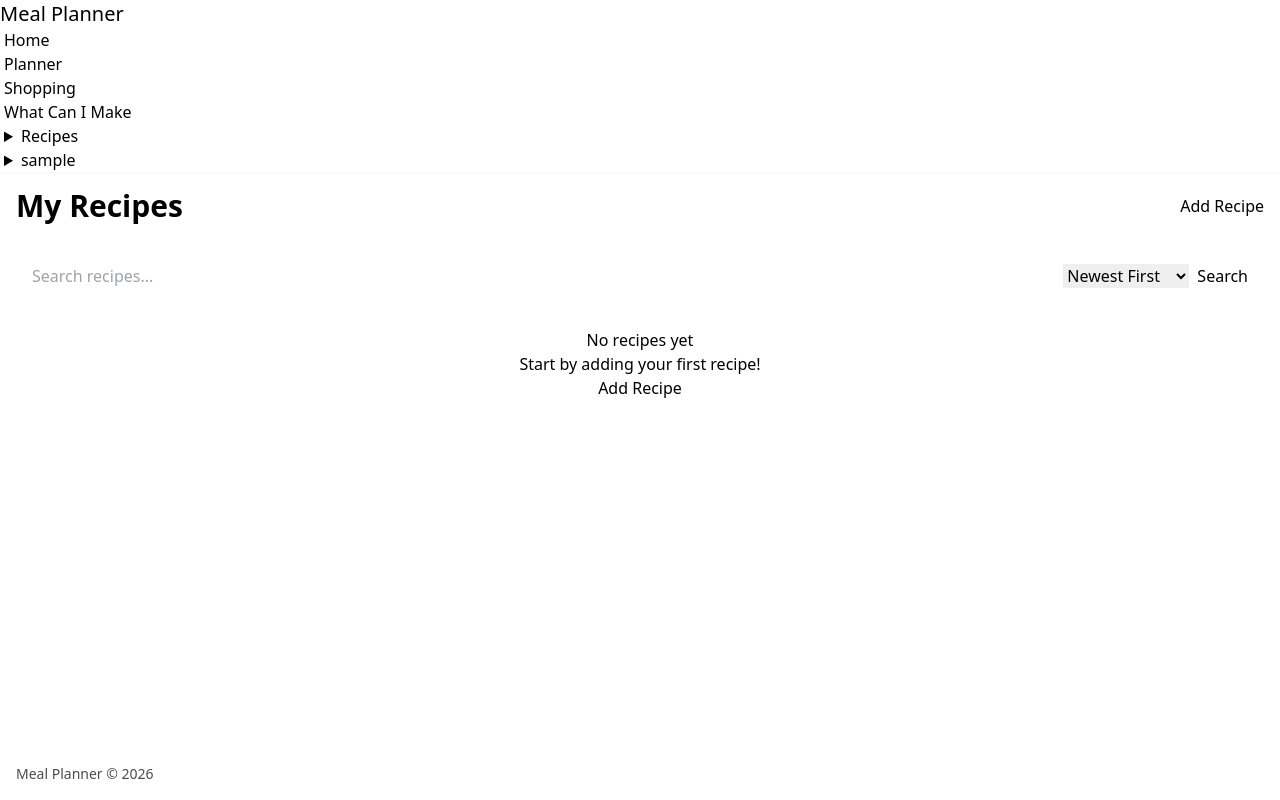
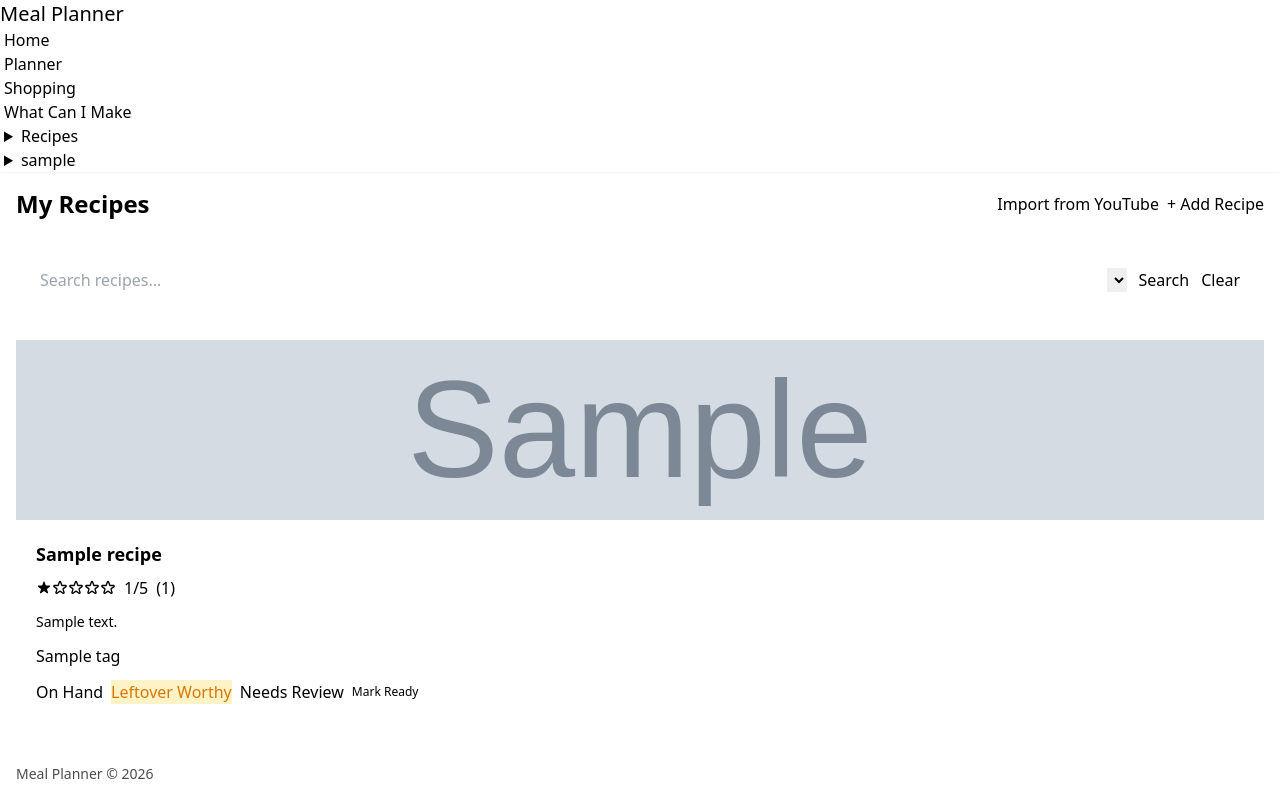
Before and after one commit to mattwilsoncp/MealPlanner, a Django app: page /recipes/ in a window 1280 px wide. Run offline with Django 5.2, Linux system fonts and the light colour scheme; a user stored in the database is signed in; tables that the repository leaves empty hold one stand-in row (values such as "Sample post"); grey boxes marked "Sample" are stand-in pictures; lists and menus that the app fills with data are empty; some libraries are stand-ins or nearby versions.

Commit message:
feat: Phase 1 YouTube import page
- Add /recipes/import/ route
- Create ImportForm with YouTube URL validation (youtube.com, youtu.be)
- Create RecipeImportView with loading state
- Create import template with spinner button
- Add Import from YouTube button to recipe list

Phase 1 complete: URL Import & Validation

Imp-01 through IMP-04 satisfied.

```diff
--- a/recipes/urls.py
+++ b/recipes/urls.py
@@ -8,6 +8,7 @@ app_name = "recipes"
 urlpatterns = [
     # Template views
     path("", views.RecipeListView.as_view(), name="recipe_list"),
+    path("import/", views.RecipeImportView.as_view(), name="recipe_import"),
     path("<int:pk>/", views.RecipeDetailView.as_view(), name="recipe_detail"),
     path("new/", views.RecipeCreateView.as_view(), name="recipe_create"),
     path("<int:pk>/edit/", views.RecipeUpdateView.as_view(), name="recipe_update"),
--- a/recipes/views.py
+++ b/recipes/views.py
@@ -1,3 +1,4 @@
+import re
 from django.contrib.auth.mixins import LoginRequiredMixin
 from django.views.generic import (
     ListView,
@@ -5,6 +6,7 @@ from django.views.generic import (
     CreateView,
     UpdateView,
     DeleteView,
+    FormView,
 )
 from django.urls import reverse_lazy, reverse
 from django.shortcuts import get_object_or_404, redirect
@@ -12,11 +14,29 @@ from django.contrib import messages
 from django.views.decorators.http import require_POST
 from django.db.models import Avg, Q
 from .models import Recipe
-from .forms import RecipeForm, RatingForm
+from .forms import RecipeForm, RatingForm, ImportForm
 from ingredients.models import IngredientLink, Ingredient
 from instructions.models import Instruction
 from tags.models import RecipeTag, Tag
 from ratings.models import Rating
+
+
+UNIT_CHOICES = [
+    ("oz", "ounce"),
+    ("lb", "pound"),
+    ("cup", "cup"),
+    ("tbsp", "tablespoon"),
+    ("tsp", "teaspoon"),
+    ("g", "gram"),
+    ("kg", "kilogram"),
+    ("ml", "milliliter"),
+    ("l", "liter"),
+    ("piece", "piece"),
+    ("clove", "clove"),
+    ("slice", "slice"),
+    ("bunch", "bunch"),
+    ("can", "can"),
+]
 
 
 class RecipeListView(LoginRequiredMixin, ListView):
@@ -31,20 +51,37 @@ class RecipeListView(LoginRequiredMixin, ListView):
         ("title", "Title A-Z"),
     ]
 
+
+class RecipeImportView(LoginRequiredMixin, FormView):
+    form_class = ImportForm
+    template_name = "recipes/import.html"
+    success_url = reverse_lazy("recipe_create")
+
+    def form_valid(self, form):
+        url = form.cleaned_data.get("youtube_url", "")
+        messages.success(
+            self.request,
+            f"Found: {url}. Import functionality coming in later phases.",
+        )
+        return redirect(self.success_url)
+
+    def form_invalid(self, form):
+        for field, errors in form.errors.items():
+            for error in errors:
+                messages.error(self.request, f"{error}")
+        return self.render_to_response(self.get_context_data(form=form))
+
     def get_queryset(self):
-        # Base queryset: filter by household, exclude needs_review
         queryset = Recipe.objects.filter(
             household=self.request.user.household, needs_review=False
         )
 
-        # Search filter
         search_q = self.request.GET.get("q")
         if search_q:
             queryset = queryset.filter(
                 Q(title__icontains=search_q) | Q(description__icontains=search_q)
             )
 
-        # Sorting
         sort_by = self.request.GET.get("sort", "newest")
         if sort_by == "newest":
             queryset = queryset.order_by("-created_at")
@@ -59,7 +96,6 @@ class RecipeListView(LoginRequiredMixin, ListView):
         else:
             queryset = queryset.order_by("-created_at")
 
-        # Optimize with select_related and prefetch_related
         return queryset.select_related("household").prefetch_related(
             "tags", "rating_set"
         )
@@ -83,7 +119,6 @@ class RecipeDetailView(LoginRequiredMixin, DetailView):
         context = super().get_context_data(**kwargs)
         recipe = self.object
 
-        # Get ingredients for this recipe
         context["ingredients"] = (
             IngredientLink.objects.filter(
                 recipe=recipe,
@@ -93,47 +128,20 @@ class RecipeDetailView(LoginRequiredMixin, DetailView):
             .order_by("order")
         )
 
-        context["ingredient_nutrition"] = [
-            {
-                "link_id": ingredient_link.id,
-                "name": ingredient_link.ingredient.name,
-                "usda_food_id": ingredient_link.ingredient.usda_food_id,
-                "calories_kcal": ingredient_link.ingredient.calories_kcal,
-                "protein_g": ingredient_link.ingredient.protein_g,
-                "carbs_g": ingredient_link.ingredient.carbs_g,
-                "fat_g": ingredient_link.ingredient.fat_g,
-                "has_nutrition": any(
-                    value is not None
-                    for value in [
-                        ingredient_link.ingredient.calories_kcal,
-                        ingredient_link.ingredient.protein_g,
-                        ingredient_link.ingredient.carbs_g,
-                        ingredient_link.ingredient.fat_g,
-                    ]
-                ),
-            }
-            for ingredient_link in context["ingredients"]
-        ]
-
-        # Get instructions for this recipe
         context["instructions"] = Instruction.objects.filter(recipe=recipe).order_by(
             "step_number"
         )
 
-        # Get tags for this recipe
         context["tags"] = RecipeTag.objects.filter(recipe=recipe).select_related("tag")
 
-        # Get ratings for this recipe
         context["ratings"] = Rating.objects.filter(recipe=recipe)
 
-        # Compute average rating
         if context["ratings"].exists():
             avg = context["ratings"].values_list("score", flat=True)
             context["average_rating"] = sum(avg) / len(avg)
         else:
             context["average_rating"] = None
 
-        # Add rating form if user hasn't rated yet
         existing_rating = Rating.objects.filter(
             recipe=recipe, user=self.request.user
         ).first()
@@ -150,9 +158,59 @@ class RecipeCreateView(LoginRequiredMixin, CreateView):
     form_class = RecipeForm
     template_name = "recipes/recipe_form.html"
 
+    def get_context_data(self, **kwargs):
+        context = super().get_context_data(**kwargs)
+        context["unit_choices"] = UNIT_CHOICES
+        return context
+
     def form_valid(self, form):
         form.instance.household = self.request.user.household
-        return super().form_valid(form)
+        recipe = form.save(commit=False)
+        recipe.save()
+
+        self._save_ingredients(recipe)
+        self._save_instructions(recipe)
+
+        return redirect("recipes:recipe_detail", pk=recipe.pk)
+
+    def _save_ingredients(self, recipe):
+        names = self.request.POST.getlist("ingredient_name")
+        quantities = self.request.POST.getlist("ingredient_quantity")
+        units = self.request.POST.getlist("ingredient_unit")
+
+        for i, name in enumerate(names):
+            name = name.strip()
+            if name:
+                quantity = (
+                    float(quantities[i]) if i < len(quantities) and quantities[i] else 1
+                )
+                unit = units[i] if i < len(units) and units[i] else "piece"
+
+                ing, _ = Ingredient.objects.get_or_create(
+                    household=recipe.household,
+                    name__iexact=name,
+                    defaults={"household": recipe.household, "name": name},
+                )
+                IngredientLink.objects.create(
+                    recipe=recipe,
+                    ingredient=ing,
+                    quantity=quantity,
+                    unit=unit,
+                )
+
+    def _save_instructions(self, recipe):
+        texts = self.request.POST.getlist("instruction_text")
+        orders = self.request.POST.getlist("instruction_step")
+
+        for i, text in enumerate(texts):
+            text = text.strip()
+            if text:
+                order = int(orders[i]) if i < len(orders) and orders[i] else i + 1
+                Instruction.objects.create(
+                    recipe=recipe,
+                    step_number=order,
+                    text=text,
+                )
 
 
 class RecipeUpdateView(LoginRequiredMixin, UpdateView):
@@ -165,27 +223,72 @@ class RecipeUpdateView(LoginRequiredMixin, UpdateView):
 
     def get_context_data(self, **kwargs):
         context = super().get_context_data(**kwargs)
+        context["unit_choices"] = UNIT_CHOICES
         recipe = self.object
 
-        # Get existing ingredients
         context["ingredients"] = IngredientLink.objects.filter(
             recipe=recipe
         ).select_related("ingredient")
-
-        # Get existing instructions
         context["instructions"] = Instruction.objects.filter(recipe=recipe).order_by(
             "step_number"
         )
-
-        # Get existing tags
         context["tags"] = RecipeTag.objects.filter(recipe=recipe).select_related("tag")
-
-        # Get available tags for household
         context["available_tags"] = Tag.objects.filter(
             household=self.request.user.household
         )
 
         return context
+
+    def form_valid(self, form):
+        recipe = form.save(commit=False)
+        recipe.save()
+
+        IngredientLink.objects.filter(recipe=recipe).delete()
+        self._save_ingredients(recipe)
+
+        Instruction.objects.filter(recipe=recipe).delete()
+        self._save_instructions(recipe)
+
+        return redirect("recipes:recipe_detail", pk=recipe.pk)
+
+    def _save_ingredients(self, recipe):
+        names = self.request.POST.getlist("ingredient_name")
+        quantities = self.request.POST.getlist("ingredient_quantity")
+        units = self.request.POST.getlist("ingredient_unit")
+
+        for i, name in enumerate(names):
+            name = name.strip()
+            if name:
+                quantity = (
+                    float(quantities[i]) if i < len(quantities) and quantities[i] else 1
+                )
+                unit = units[i] if i < len(units) and units[i] else "piece"
+
+                ing, _ = Ingredient.objects.get_or_create(
+                    household=recipe.household,
+                    name__iexact=name,
+                    defaults={"household": recipe.household, "name": name},
+                )
+                IngredientLink.objects.create(
+                    recipe=recipe,
+                    ingredient=ing,
+                    quantity=quantity,
+                    unit=unit,
+                )
+
+    def _save_instructions(self, recipe):
+        texts = self.request.POST.getlist("instruction_text")
+        orders = self.request.POST.getlist("instruction_step")
+
+        for i, text in enumerate(texts):
+            text = text.strip()
+            if text:
+                order = int(orders[i]) if i < len(orders) and orders[i] else i + 1
+                Instruction.objects.create(
+                    recipe=recipe,
+                    step_number=order,
+                    text=text,
+                )
 
 
 class RecipeDeleteView(LoginRequiredMixin, DeleteView):
@@ -199,10 +302,8 @@ class RecipeDeleteView(LoginRequiredMixin, DeleteView):
 
 @require_POST
 def recipe_rate_view(request, pk):
-    """Handle rating a recipe (upsert behavior)."""
     recipe = get_object_or_404(Recipe, pk=pk, household=request.user.household)
 
-    # Check if user already rated this recipe
     existing_rating = Rating.objects.filter(recipe=recipe, user=request.user).first()
 
     if existing_rating:
--- a/templates/recipes/recipe_list.html
+++ b/templates/recipes/recipe_list.html
@@ -14,7 +14,6 @@
             });
             const data = await res.json();
             if (data.success) {
-                // Reload to update UI
                 window.location.reload();
             }
         } catch (e) {
@@ -24,112 +23,128 @@
         }
     }
 }">
-<div class="flex justify-between items-center mb-6">
-    <h1 class="text-3xl font-bold">My Recipes</h1>
-    <a href="{% url 'recipes:recipe_create' %}" class="btn btn-primary">Add Recipe</a>
+<div class="flex flex-col sm:flex-row sm:justify-between sm:items-center gap-4 mb-6">
+    <h1 class="text-2xl font-semibold">My Recipes</h1>
+    <div class="flex gap-2">
+        <a href="{% url 'recipe_import' %}" class="btn-secondary">
+            Import from YouTube
+        </a>
+        <a href="{% url 'recipes:recipe_create' %}" class="btn-primary">
+            + Add Recipe
+        </a>
+    </div>
 </div>
 
-<!-- Search and Sort Form -->
-<form method="get" action="." class="flex flex-wrap gap-2 mb-6 p-4 bg-base-200 rounded-lg">
-    <input type="text" name="q" placeholder="Search recipes..." value="{{ q|default:'' }}" class="input input-bordered flex-1 min-w-[200px]">
-    <select name="sort" class="select select-bordered">
+<form method="get" action="." class="card p-4 sm:p-6 mb-6">
+    <div class="flex flex-wrap gap-3">
+        <input type="text" name="q" placeholder="Search recipes..." value="{{ q|default:'' }}" class="input" style="flex: 1; min-width: 200px;">
+        <select name="sort" class="input input-select" style="width: auto;">
             {% for value, label in sort_choices %}
             <option value="{{ value }}" {% if sort == value %}selected{% endif %}>{{ label }}</option>
             {% endfor %}
         </select>
-    <button type="submit" class="btn btn-primary">Search</button>
+        <button type="submit" class="btn-secondary">
+            Search
+        </button>
         {% if q or sort != 'newest' %}
-    <a href="{% url 'recipes:recipe_list' %}" class="btn btn-ghost">Clear</a>
+        <a href="{% url 'recipes:recipe_list' %}" class="btn-ghost">
+            Clear
+        </a>
         {% endif %}
+    </div>
 </form>
 
 {% if recipes %}
-<div class="grid grid-cols-1 md:grid-cols-2 lg:grid-cols-3 gap-4">
+<div class="grid-cards">
     {% for recipe in recipes %}
-    <div class="card bg-base-300 shadow-xl">
+    <article class="card card-hover overflow-hidden">
         {% if recipe.photo %}
-        <figure>
-            <img src="{{ recipe.photo.url }}" alt="{{ recipe.title }}" class="w-full h-48 object-cover">
-        </figure>
+        <div style="height: 180px; overflow: hidden;">
+            <img src="{{ recipe.photo.url }}" alt="{{ recipe.title }}" class="w-full h-full object-cover">
+        </div>
         {% else %}
-        <figure>
-            <div class="w-full h-48 bg-base-200 flex items-center justify-center">
-                <span class="text-base-content/50">No Photo</span>
+        <div style="height: 180px; background: linear-gradient(135deg, var(--brand-light) 0%, var(--bg-elevated) 100%); display: flex; align-items: center; justify-content: center;">
+            <svg class="w-12 h-12" style="color: var(--brand-primary); opacity: 0.5;" fill="none" stroke="currentColor" viewBox="0 0 24 24">
+                <path stroke-linecap="round" stroke-linejoin="round" stroke-width="1.5" d="M12 6.253v13m0-13C10.832 5.477 9.246 5 7.5 5S4.168 5.477 3 6.253v13C4.168 18.477 5.754 18 7.5 18s3.332.477 4.5 1.253m0-13C13.168 5.477 14.754 5 16.5 5c1.747 0 3.332.477 4.5 1.253v13C19.832 18.477 18.247 18 16.5 18c-1.746 0-3.332.477-4.5 1.253"/>
+            </svg>
         </div>
-        </figure>
         {% endif %}
-        <div class="card-body">
-            <h2 class="card-title">
-                <a href="{% url 'recipes:recipe_detail' recipe.pk %}" class="link link-primary">
+        <div class="p-5">
+            <h3 class="text-lg font-semibold mb-2">
+                <a href="{% url 'recipes:recipe_detail' recipe.pk %}" class="link">
                     {{ recipe.title }}
                 </a>
-            </h2>
-            <!-- Rating stars -->
+            </h3>
+
             {% with recipe.rating_set.all as recipe_ratings %}
             {% if recipe_ratings %}
             {% with recipe_ratings|length as rating_count %}
             {% with recipe_ratings|dictsortreversed:"score"|first as top_rating %}
-            <div class="flex items-center gap-1 text-sm">
-                <span class="font-medium">{{ top_rating.score }}/5</span>
-                <div class="rating rating-xs">
+            <div class="flex items-center gap-2 mb-3">
+                <div class="flex">
                     {% for i in "12345" %}
-                    <input type="radio" class="mask mask-star-2 bg-warning" {% if forloop.counter <= top_rating.score %}checked{% endif %} disabled>
+                    <svg class="w-4 h-4" fill="{% if forloop.counter <= top_rating.score %}{% else %}none{% endif %}" stroke="{% if forloop.counter <= top_rating.score %}{% else %}currentColor{% endif %}" viewBox="0 0 24 24" style="{% if forloop.counter <= top_rating.score %}color: var(--brand-primary);{% else %}color: var(--text-muted);{% endif %}">
+                        <path stroke-linecap="round" stroke-linejoin="round" stroke-width="2" d="M11.049 2.927c.3-.921 1.603-.921 1.902 0l1.519 4.674a1 1 0 00.95.69h4.915c.969 0 1.371 1.24.588 1.81l-3.976 2.888a1 1 0 00-.363 1.118l1.518 4.674c.3.922-.755 1.688-1.538 1.118l-3.976-2.888a1 1 0 00-1.176 0l-3.976 2.888c-.783.57-1.838-.197-1.538-1.118l1.518-4.674a1 1 0 00-.363-1.118l-3.976-2.888c-.784-.57-.38-1.81.588-1.81h4.914a1 1 0 00.951-.69l1.519-4.674z"/>
+                    </svg>
                     {% endfor %}
                 </div>
-                <span class="text-base-content/50">({{ rating_count }})</span>
+                <span class="font-medium">{{ top_rating.score }}/5</span>
+                <span style="color: var(--text-muted);">({{ rating_count }})</span>
             </div>
             {% endwith %}
             {% endwith %}
             {% endif %}
             {% endwith %}
-            <p class="text-base-content/70 line-clamp-2">{{ recipe.description|truncatechars:100 }}</p>
-            <!-- Tags -->
+
+            <p class="text-sm mb-3 line-clamp-2" style="color: var(--text-secondary);">{{ recipe.description|truncatechars:100 }}</p>
+
             {% with recipe.recipetag_set.all as recipe_tags %}
             {% if recipe_tags %}
-            <div class="flex flex-wrap gap-1 mt-2">
+            <div class="flex flex-wrap gap-2 mb-3">
                 {% for rt in recipe_tags %}
-                <span class="badge badge-outline badge-sm">{{ rt.tag.name }}</span>
+                <span class="badge">{{ rt.tag.name }}</span>
                 {% endfor %}
             </div>
             {% endif %}
             {% endwith %}
-            <div class="flex gap-2 mt-2 flex-wrap">
+
+            <div class="flex gap-2 flex-wrap">
                 {% if recipe.on_hand_idea %}
-                <span class="badge badge-info">On Hand</span>
+                <span class="badge badge-brand">On Hand</span>
                 {% endif %}
                 {% if recipe.leftover_worthy %}
-                <span class="badge badge-success">Leftover Worthy</span>
+                <span style="background: #fef3c7; color: #d97706;" class="badge">Leftover Worthy</span>
                 {% endif %}
                 {% if recipe.needs_review %}
-                <span class="badge badge-warning">Needs Review</span>
+                <span class="badge badge-error">Needs Review</span>
                 <button @click="toggleReview({{ recipe.pk }}, {{ recipe.needs_review|yesno:'true,false' }})"
-                        class="btn btn-xs btn-ghost"
+                        class="btn-ghost text-xs"
                         :disabled="toggling[{{ recipe.pk }}]">
-                    <span x-show="toggling[{{ recipe.pk }}]" class="loading loading-spinner loading-xs"></span>
-                    <span x-show="!toggling[{{ recipe.pk }}">Mark Ready</span>
+                    <span x-show="toggling[{{ recipe.pk }}]">...</span>
+                    <span x-show="!toggling[{{ recipe.pk }}]">Mark Ready</span>
                 </button>
                 {% endif %}
             </div>
         </div>
-    </div>
+    </article>
     {% endfor %}
 </div>
-</div>
 {% else %}
-<div class="card bg-base-300">
-    <div class="card-body items-center text-center">
-        <h2 class="card-title">
+<div class="empty">
+    <svg class="w-16 h-16 mx-auto mb-4" style="color: var(--text-muted);" fill="none" stroke="currentColor" viewBox="0 0 24 24">
+        <path stroke-linecap="round" stroke-linejoin="round" stroke-width="1.5" d="M12 6.253v13m0-13C10.832 5.477 9.246 5 7.5 5S4.168 5.477 3 6.253v13C4.168 18.477 5.754 18 7.5 18s3.332.477 4.5 1.253m0-13C13.168 5.477 14.754 5 16.5 5c1.747 0 3.332.477 4.5 1.253v13C19.832 18.477 18.247 18 16.5 18c-1.746 0-3.332.477-4.5 1.253"/>
+    </svg>
+    <h2 class="text-xl font-semibold mb-2">
         {% if q %}No recipes match "{{ q }}"{% else %}No recipes yet{% endif %}
     </h2>
-        <p class="text-base-content/70">
+    <p class="mb-4" style="color: var(--text-secondary);">
         {% if q %}Try a different search term or clear the search.{% else %}Start by adding your first recipe!{% endif %}
     </p>
-        <div class="card-actions justify-end">
+    <div class="flex gap-3 justify-center">
         {% if q %}
-            <a href="{% url 'recipes:recipe_list' %}" class="btn btn-ghost">Clear Search</a>
+        <a href="{% url 'recipes:recipe_list' %}" class="btn-secondary">Clear Search</a>
         {% endif %}
-            <a href="{% url 'recipes:recipe_create' %}" class="btn btn-primary">Add Recipe</a>
-        </div>
+        <a href="{% url 'recipes:recipe_create' %}" class="btn-primary">Add Recipe</a>
     </div>
 </div>
 {% endif %}
```
Also changed, not shown: recipes/forms.py (+45 -1 lines), templates/recipes/import.html (added, +57 -0 lines), .planning/phases/01-youtube-import/01-01-SUMMARY.md (added). Lines whose indentation alone changed are shown as unchanged.
